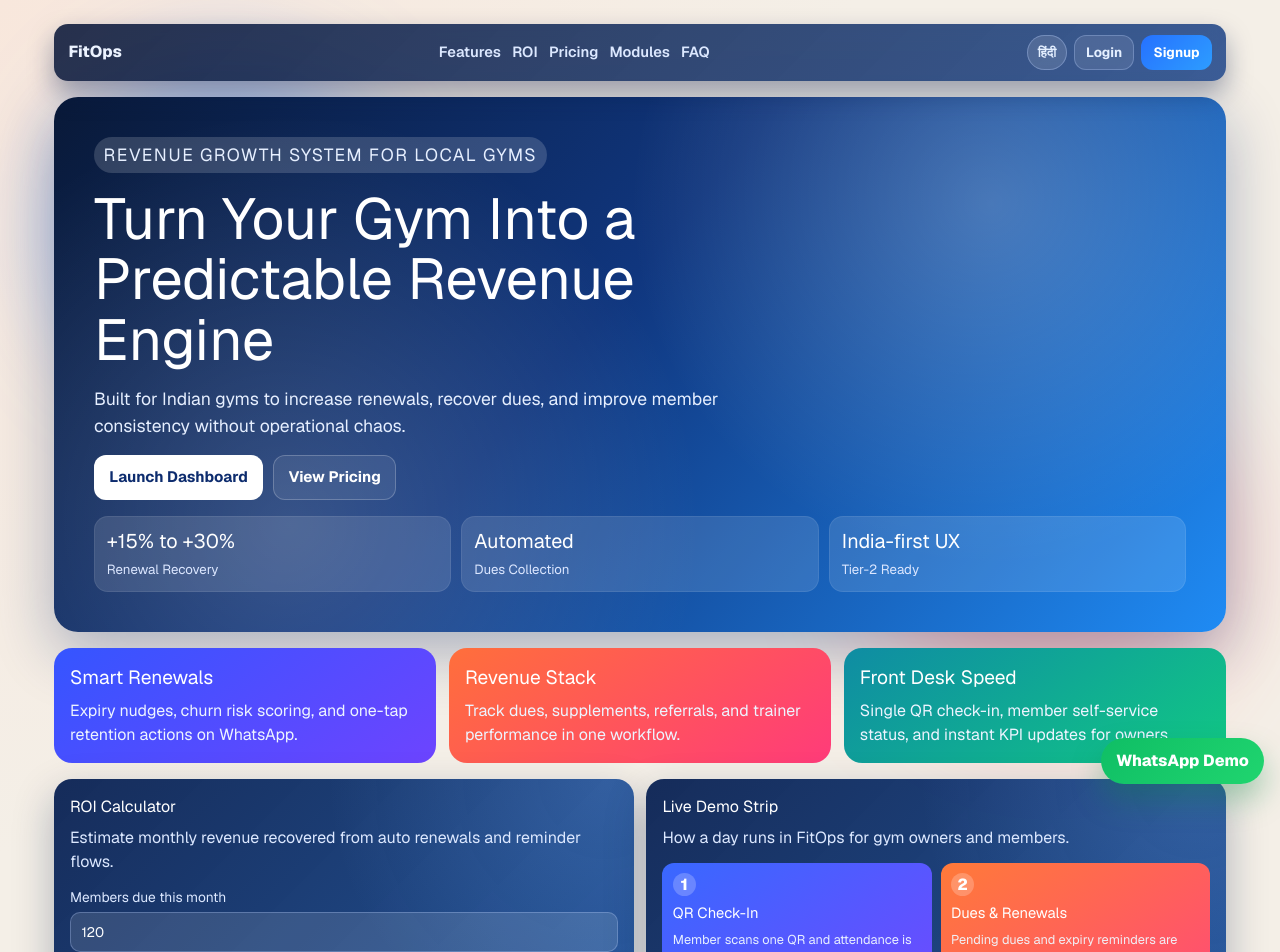
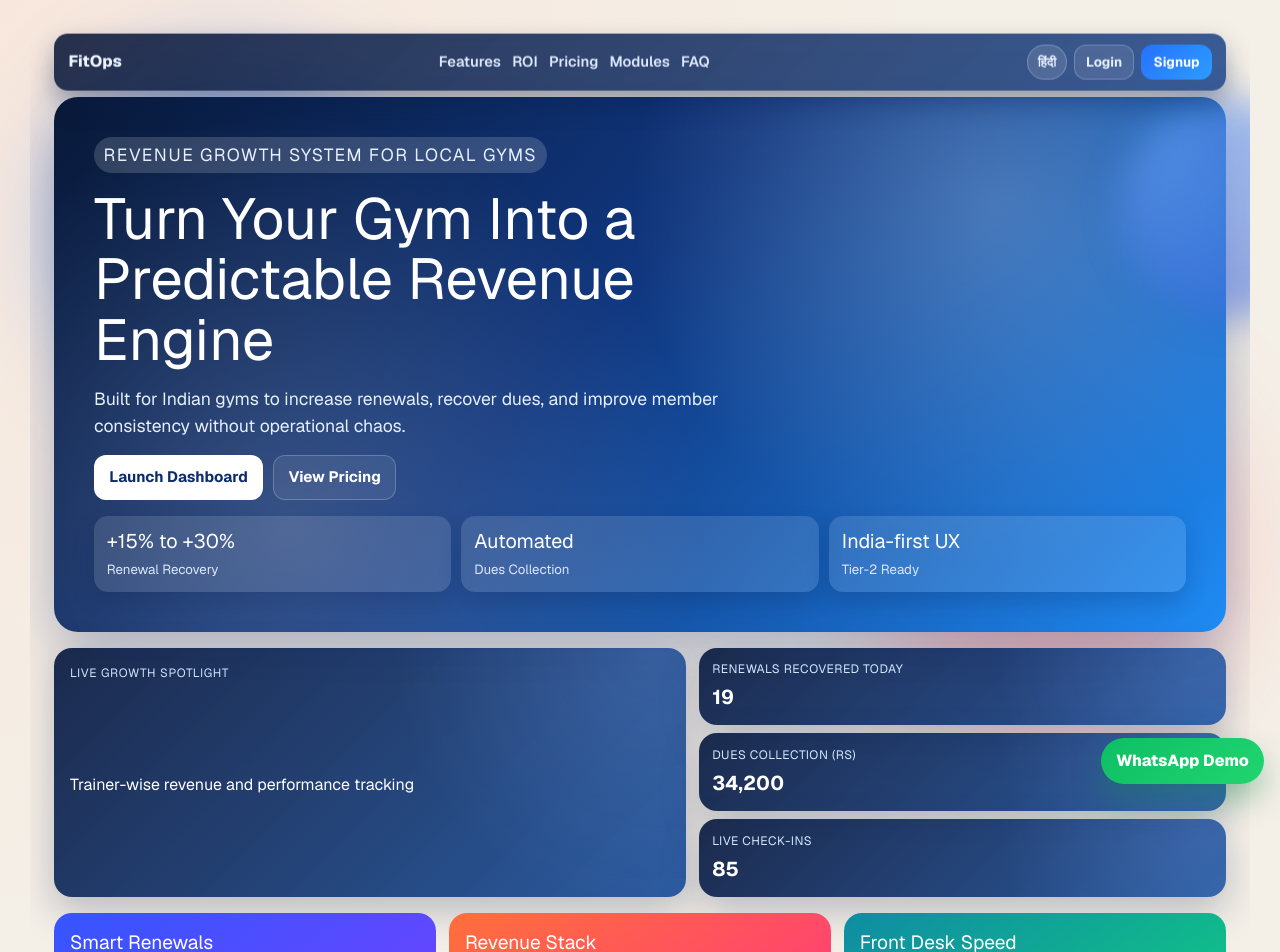
Before and after one commit to paritosh-rgb/Fitops, a Next.js app: page / in a window 1280 px wide. Shown: the top 952 px of the page. Built offline with nearby package versions, Linux system fonts and the light colour scheme.

Commit message:
Redesign landing with dynamic spotlight and softer visual style

```diff
--- a/src/app/globals.css
+++ b/src/app/globals.css
@@ -397,6 +397,7 @@
   gap: 1rem;
   position: relative;
   isolation: isolate;
+  overflow: hidden;
 }
 
 .landing-v2::before,
@@ -425,6 +426,33 @@
   bottom: 70px;
   right: 4%;
   background: rgba(255, 90, 102, 0.32);
+}
+
+.landing-motion-orb {
+  position: absolute;
+  border-radius: 999px;
+  filter: blur(18px);
+  opacity: 0.52;
+  pointer-events: none;
+  z-index: 0;
+  animation: float-orb 10s ease-in-out infinite;
+}
+
+.landing-motion-orb.orb-a {
+  width: 220px;
+  height: 220px;
+  top: 110px;
+  right: -90px;
+  background: radial-gradient(circle at 20% 20%, #6ba4ff, #3458d1);
+}
+
+.landing-motion-orb.orb-b {
+  width: 180px;
+  height: 180px;
+  bottom: 140px;
+  left: -75px;
+  animation-delay: 1.8s;
+  background: radial-gradient(circle at 30% 30%, #39d2a7, #0c8ca3);
 }
 
 .landing-topbar {
@@ -578,7 +606,7 @@
   border: 0;
   border-radius: 14px;
   padding: 0.7rem 0.8rem;
-  box-shadow: inset 0 0 0 1px rgba(255, 255, 255, 0.08);
+  box-shadow: 0 10px 22px rgba(8, 29, 76, 0.2);
 }
 
 .landing-v2-highlights h3 {
@@ -624,6 +652,70 @@
 
 .landing-v2-features .f-c {
   background: linear-gradient(145deg, #0f8ca3, #11c884);
+}
+
+.landing-live-board {
+  display: grid;
+  grid-template-columns: 1.2fr 1fr;
+  gap: 0.8rem;
+}
+
+.landing-spotlight,
+.pulse-card {
+  border-radius: 18px;
+  background:
+    radial-gradient(circle at 95% 0%, rgba(124, 176, 255, 0.2), transparent 40%),
+    linear-gradient(135deg, rgba(13, 30, 67, 0.94), rgba(22, 74, 152, 0.9));
+  box-shadow: 0 14px 38px rgba(11, 35, 81, 0.26);
+}
+
+.landing-spotlight {
+  padding: 1rem;
+  color: #eaf3ff;
+  display: grid;
+  gap: 0.45rem;
+}
+
+.landing-spotlight p {
+  margin: 0;
+  font-size: 0.75rem;
+  letter-spacing: 0.06em;
+  text-transform: uppercase;
+  color: #cfe0ff;
+}
+
+.landing-spotlight h2 {
+  margin: 0;
+  color: #fff;
+}
+
+.spotlight-text {
+  animation: spotlight-fade 420ms ease;
+}
+
+.landing-pulse-grid {
+  display: grid;
+  grid-template-columns: 1fr;
+  gap: 0.55rem;
+}
+
+.pulse-card {
+  padding: 0.78rem 0.82rem;
+  color: #fff;
+}
+
+.pulse-card p {
+  margin: 0;
+  font-size: 0.76rem;
+  color: #d4e7ff;
+  letter-spacing: 0.04em;
+  text-transform: uppercase;
+}
+
+.pulse-card strong {
+  display: block;
+  margin-top: 0.25rem;
+  font-size: 1.25rem;
 }
 
 .landing-pricing,
@@ -700,7 +792,7 @@
   border-radius: 12px;
   padding: 0.65rem;
   background: linear-gradient(135deg, rgba(255, 255, 255, 0.13), rgba(255, 255, 255, 0.05));
-  box-shadow: inset 0 0 0 1px rgba(182, 210, 255, 0.14);
+  box-shadow: 0 10px 22px rgba(8, 29, 76, 0.2);
 }
 
 .roi-result-grid p {
@@ -775,7 +867,7 @@
   border-radius: 14px;
   padding: 0.8rem;
   background: linear-gradient(135deg, rgba(255, 255, 255, 0.14), rgba(255, 255, 255, 0.05));
-  box-shadow: inset 0 0 0 1px rgba(184, 208, 255, 0.18);
+  box-shadow: 0 10px 22px rgba(8, 29, 76, 0.2);
 }
 
 .landing-testimonial-grid p {
@@ -818,6 +910,27 @@
   box-shadow: 0 16px 30px rgba(12, 128, 69, 0.35);
 }
 
+@keyframes float-orb {
+  0%,
+  100% {
+    transform: translateY(0px);
+  }
+  50% {
+    transform: translateY(-12px);
+  }
+}
+
+@keyframes spotlight-fade {
+  from {
+    opacity: 0;
+    transform: translateY(8px);
+  }
+  to {
+    opacity: 1;
+    transform: translateY(0);
+  }
+}
+
 .landing-pricing h2,
 .landing-modules h2,
 .landing-faq h2 {
@@ -843,7 +956,7 @@
   padding: 0.8rem;
   background: linear-gradient(135deg, rgba(255, 255, 255, 0.13), rgba(255, 255, 255, 0.05));
   backdrop-filter: blur(5px);
-  box-shadow: inset 0 0 0 1px rgba(182, 210, 255, 0.14);
+  box-shadow: 0 10px 22px rgba(8, 29, 76, 0.2);
 }
 
 .landing-pricing-grid h3,
@@ -1896,6 +2009,10 @@
     grid-template-columns: 1fr;
   }
 
+  .landing-live-board {
+    grid-template-columns: 1fr;
+  }
+
   .demo-strip,
   .roi-result-grid {
     grid-template-columns: 1fr;
--- a/src/app/page.tsx
+++ b/src/app/page.tsx
@@ -1,5 +1,6 @@
 "use client";
 
+import { useEffect, useMemo, useState } from "react";
 import Link from "next/link";
 import LandingGrowthExtras from "@/components/landing/landing-growth-extras";
 import LanguageToggle from "@/components/ui/language-toggle";
@@ -83,6 +84,8 @@
 
 export default function LandingPage() {
   const { lang, setLang } = useUILanguage();
+  const [pulseTick, setPulseTick] = useState(0);
+  const [spotlightIndex, setSpotlightIndex] = useState(0);
   const whatsappText = encodeURIComponent(
     "Hi FitOps team, I want a 15-minute demo for my gym.",
   );
@@ -127,9 +130,53 @@
         faqTitle: "FAQ",
         whatsappDemo: "WhatsApp Demo",
       };
+  const pulseCards = useMemo(() => {
+    const baseRenewals = 18 + (pulseTick % 9);
+    const baseDues = 32000 + (pulseTick % 7) * 2200;
+    const baseCheckins = 84 + (pulseTick % 13);
+    const cards = lang === "hi"
+      ? [
+          { label: "आज रिकवर रिन्यूअल", value: `${baseRenewals}` },
+          { label: "ड्यू कलेक्शन (रु)", value: baseDues.toLocaleString("en-IN") },
+          { label: "लाइव चेक-इन", value: `${baseCheckins}` },
+        ]
+      : [
+          { label: "Renewals Recovered Today", value: `${baseRenewals}` },
+          { label: "Dues Collection (Rs)", value: baseDues.toLocaleString("en-IN") },
+          { label: "Live Check-Ins", value: `${baseCheckins}` },
+        ];
+    return cards;
+  }, [lang, pulseTick]);
+
+  const spotlight = lang === "hi"
+    ? [
+        "स्मार्ट एक्सपायरी रिमाइंडर से सदस्यता रिकवरी",
+        "ट्रेनर-वार रेवेन्यू और परफॉर्मेंस ट्रैकिंग",
+        "मेंबर पोर्टल में डाइट + वर्कआउट + रिवॉर्ड्स",
+      ]
+    : [
+        "Smart expiry reminders recovering lost renewals",
+        "Trainer-wise revenue and performance tracking",
+        "Member portal with workout, diet and rewards",
+      ];
+
+  useEffect(() => {
+    const pulseTimer = window.setInterval(() => setPulseTick((x) => x + 1), 3500);
+    const spotlightTimer = window.setInterval(
+      () => setSpotlightIndex((x) => (x + 1) % spotlight.length),
+      4200,
+    );
+
+    return () => {
+      window.clearInterval(pulseTimer);
+      window.clearInterval(spotlightTimer);
+    };
+  }, [spotlight.length]);
 
   return (
     <div className="landing-v2" id="home">
+      <div className="landing-motion-orb orb-a" />
+      <div className="landing-motion-orb orb-b" />
       <header className="landing-topbar">
         <Link href="/" className="landing-brand">FitOps</Link>
         <nav className="landing-nav">
@@ -165,6 +212,23 @@
             <article key={item.label}>
               <h3>{item.value}</h3>
               <p>{item.label}</p>
+            </article>
+          ))}
+        </div>
+      </section>
+
+      <section className="landing-live-board">
+        <article className="landing-spotlight">
+          <p>{lang === "hi" ? "लाइव ग्रोथ स्पॉटलाइट" : "Live Growth Spotlight"}</p>
+          <h2 key={spotlight[spotlightIndex]} className="spotlight-text">
+            {spotlight[spotlightIndex]}
+          </h2>
+        </article>
+        <div className="landing-pulse-grid">
+          {pulseCards.map((card) => (
+            <article key={card.label} className="pulse-card">
+              <p>{card.label}</p>
+              <strong>{card.value}</strong>
             </article>
           ))}
         </div>
```
